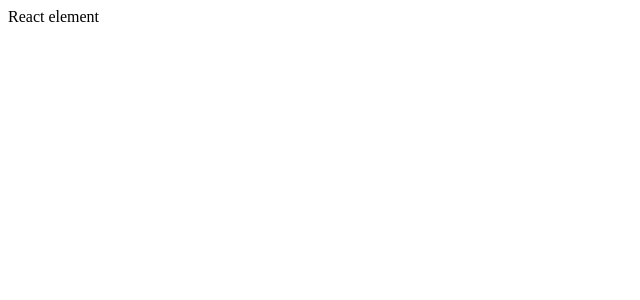
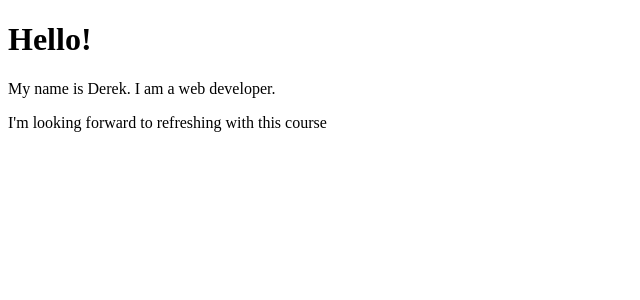
Before and after one commit to derekrdrill/react-app, a React (Create React App) app: page / in a window 1280 px wide. Shown: the top 300 px of the page, without its empty margins (0-640 px from the left). Built offline with nearby package versions, Linux system fonts and the light colour scheme.

Commit message:
Section 2 Chapter 8

```diff
--- /dev/null
+++ b/src/App.js
@@ -0,0 +1,15 @@
+import React, { Component} from 'react';
+
+class App extends Component {
+    render() {
+        return (
+            <div>
+                <h1>Hello!</h1>
+                <p>My name is Derek. I am  a web developer.</p>
+                <p>I'm looking forward to refreshing with this course</p>
+            </div>
+        )
+    }
+}
+
+export default App;
--- a/src/index.js
+++ b/src/index.js
@@ -1,4 +1,5 @@
 import React from 'react';
 import ReactDOM from 'react-dom'
+import App from './App';
 
-ReactDOM.render(<div>React element</div>, document.getElementById('root'));
+ReactDOM.render(<App />, document.getElementById('root'));
```
